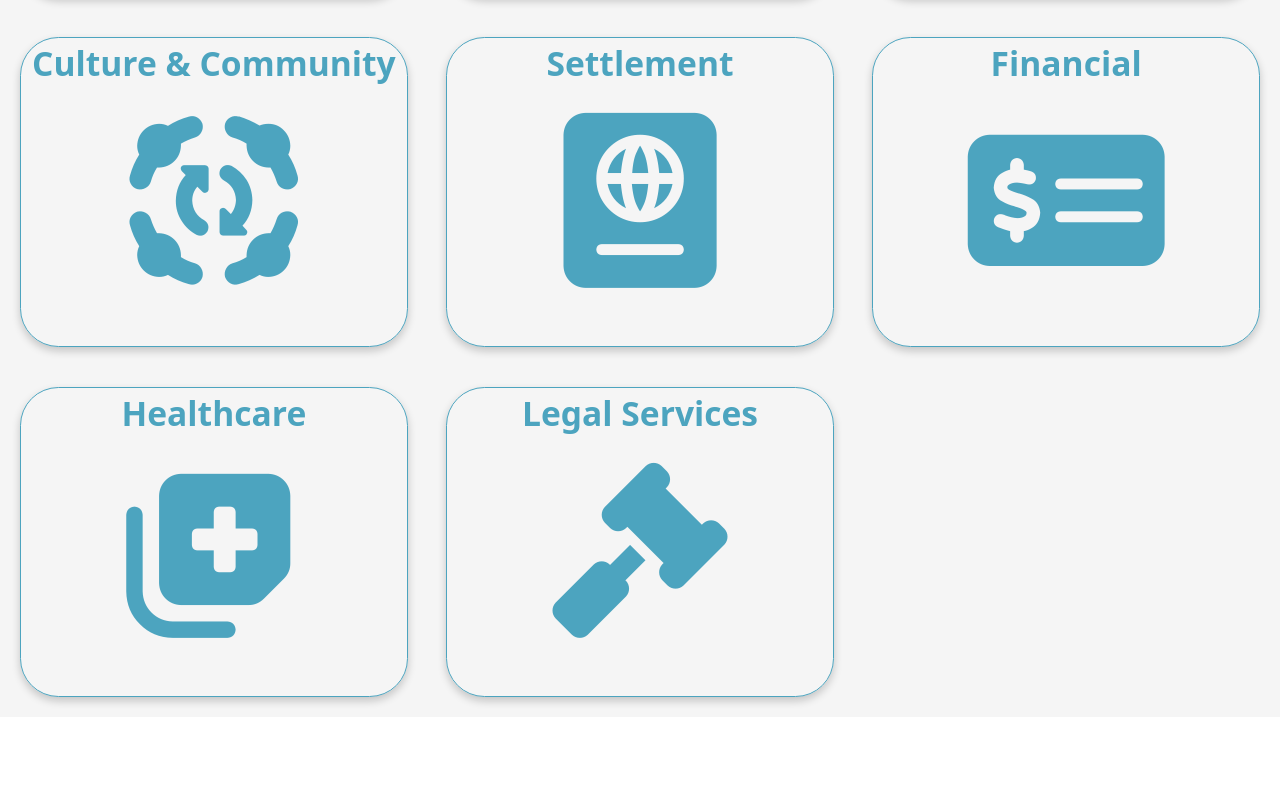
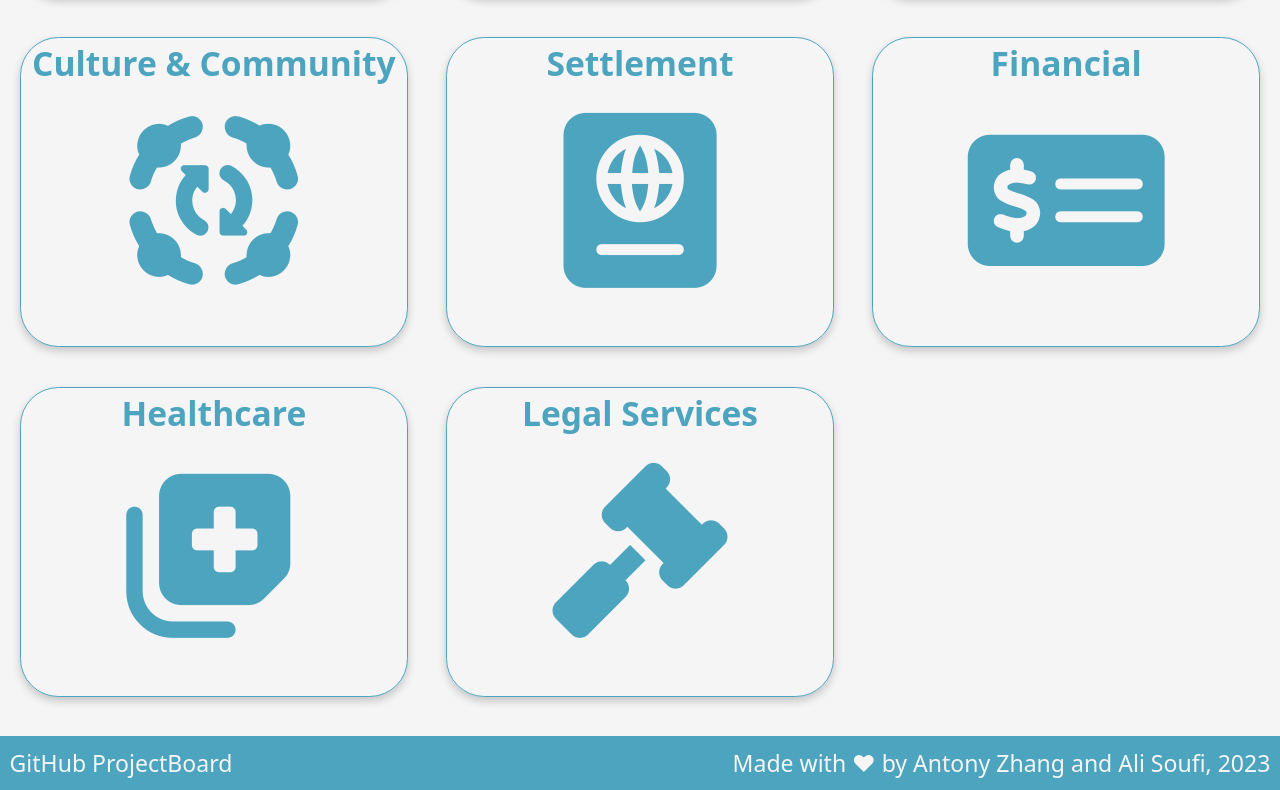
Before and after one commit to Refugee-Pal/Refugee-Pal-alpha, a plain HTML site: page index.html in a window 1280 px wide. Shown: the part 1005-1795 px from the top of the page. Before the commit the page ends 1722 px from the top, so only its background shows below. Drawn offline with Linux system fonts and the light colour scheme.

Commit message:
quick bottombar

```diff
--- a/index.html
+++ b/index.html
@@ -71,7 +71,11 @@ if (window.pageYOffset >= sticky) {
               <a href="category.html" class="mainLeftLink three" id="women" onClick="localStorage.setItem('categoryRedir', 'Medical')">Healthcare<br><i class="fa-solid fa-notes-medical" style="display: flex; justify-content: center; margin: auto; margin-top: 25px; font-size: 175px; color: #4ca4bf;"></i></a>
               <a href="category.html" class="mainLeftLink three" id="family" onClick="localStorage.setItem('categoryRedir', 'Legal Services')">Legal Services<br><i class="fa-solid fa-gavel" style="display: flex; justify-content: center; margin: auto; margin-top: 25px; font-size: 175px; color: #4ca4bf;"></i></a>
             </div>
-
+            <div id="bottomBar">
+              <a href="https://github.com/chubbiloo/Refugee-Pal">GitHub</a>
+              <a href="https://projectboard.world/ysc/project/refugee-pal">ProjectBoard</a>
+              <span>Made with &#10084; by Antony Zhang and Ali Soufi, 2023</span>
+            </div>
         </main>
     </body>
 </html>
--- a/style.css
+++ b/style.css
@@ -1108,3 +1108,24 @@ a {
     margin-top: 0;
     padding: 1.5vh 0 2.5vh 0;
 }
+
+#bottomBar span {
+    float: right;
+}
+
+#bottomBar a {
+    color: whitesmoke;
+}
+
+#bottomBar a:hover {
+    color: white;
+}
+
+#bottomBar {
+    text-decoration: none;
+    color: whitesmoke;
+    background-color: #4ca4bf;
+    padding: 0.5rem;
+    font-weight: 450;
+    margin-top: 1rem;
+}
```
